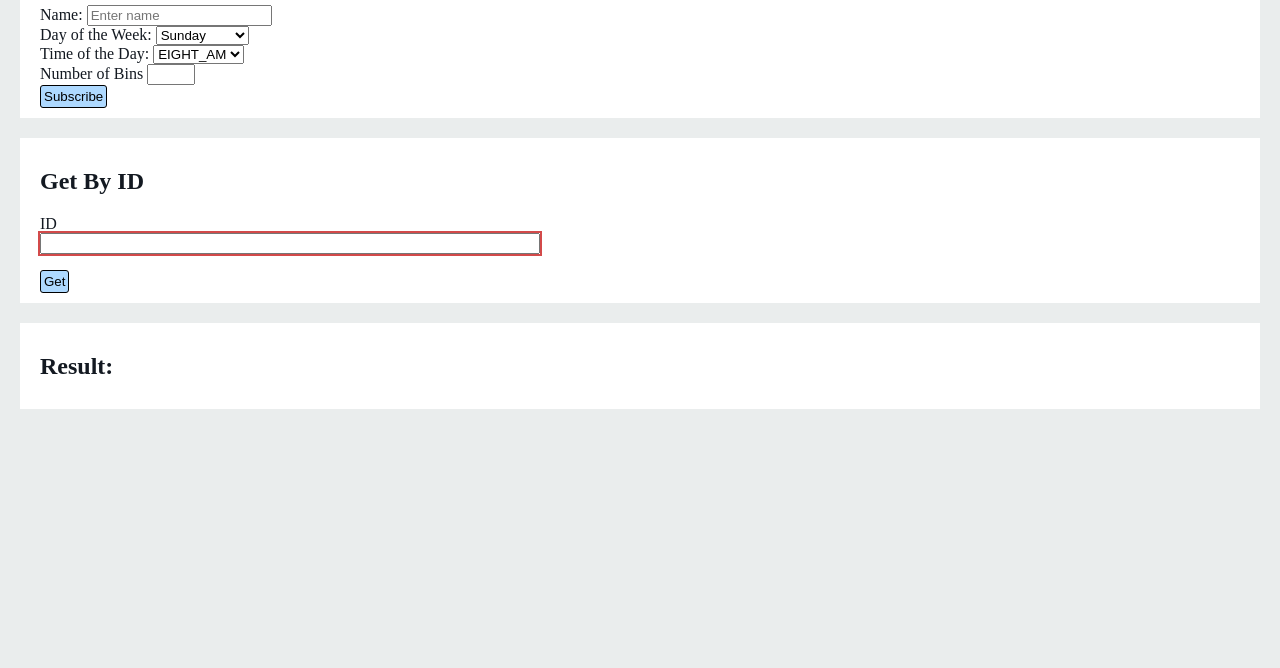
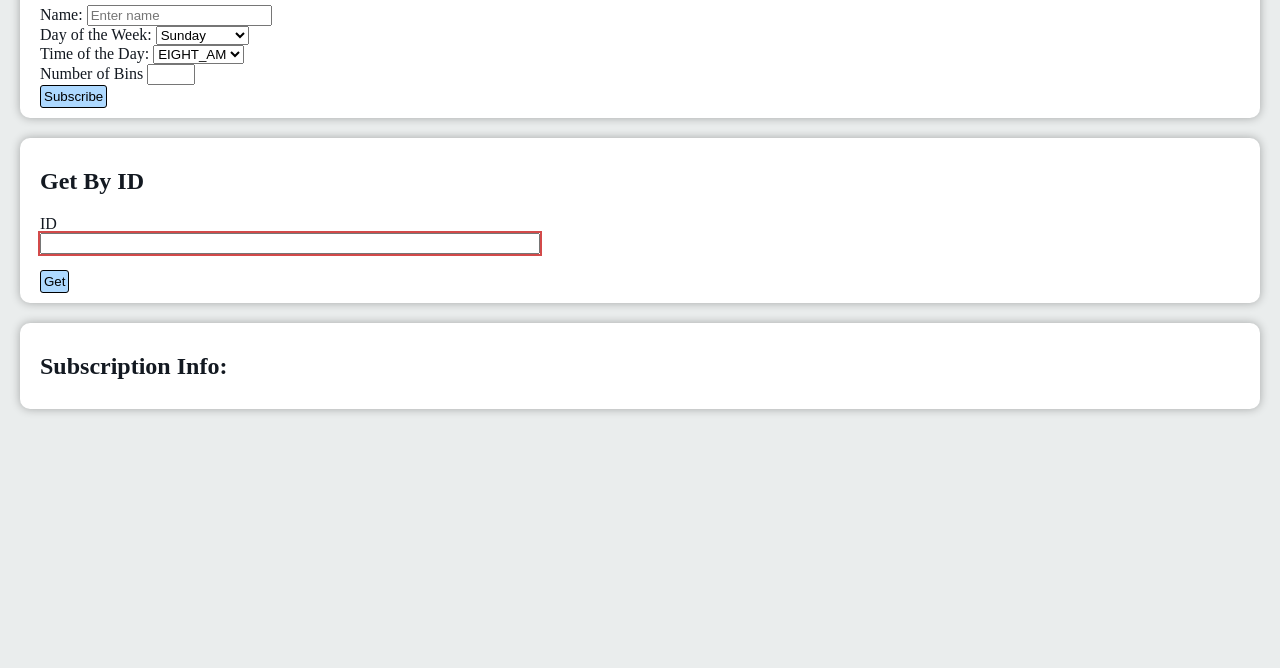
Before and after one commit to aarontukuafu/KenzieLBC-KeepItKlean, a website built with webpack: page Frontend/src/index.html in a window 1280 px wide. Shown: the part 132-800 px from the top of the page. Built offline with nearby package versions, Linux system fonts and the light colour scheme.

Commit message:
css styling add to frontend

```diff
--- a/Frontend/src/css/style.css
+++ b/Frontend/src/css/style.css
@@ -87,3 +87,11 @@
 .state.active {
     display: block;
 }
+/*adds a shadow to all the cards*/
+.card {
+  box-shadow: 0px 0px 10px rgba(0, 0, 0, 0.3);
+}
+/*round the edges of the cards*/
+.card {
+  border-radius: 10px;
+}
--- a/Frontend/src/index.html
+++ b/Frontend/src/index.html
@@ -94,7 +94,7 @@
     </form>
 </div>
 <div class="card" id="result">
-    <h2>Result:</h2>
+    <h2>Subscription Info:</h2>
     <p id="result-info"></p>
 </div>
 
```
